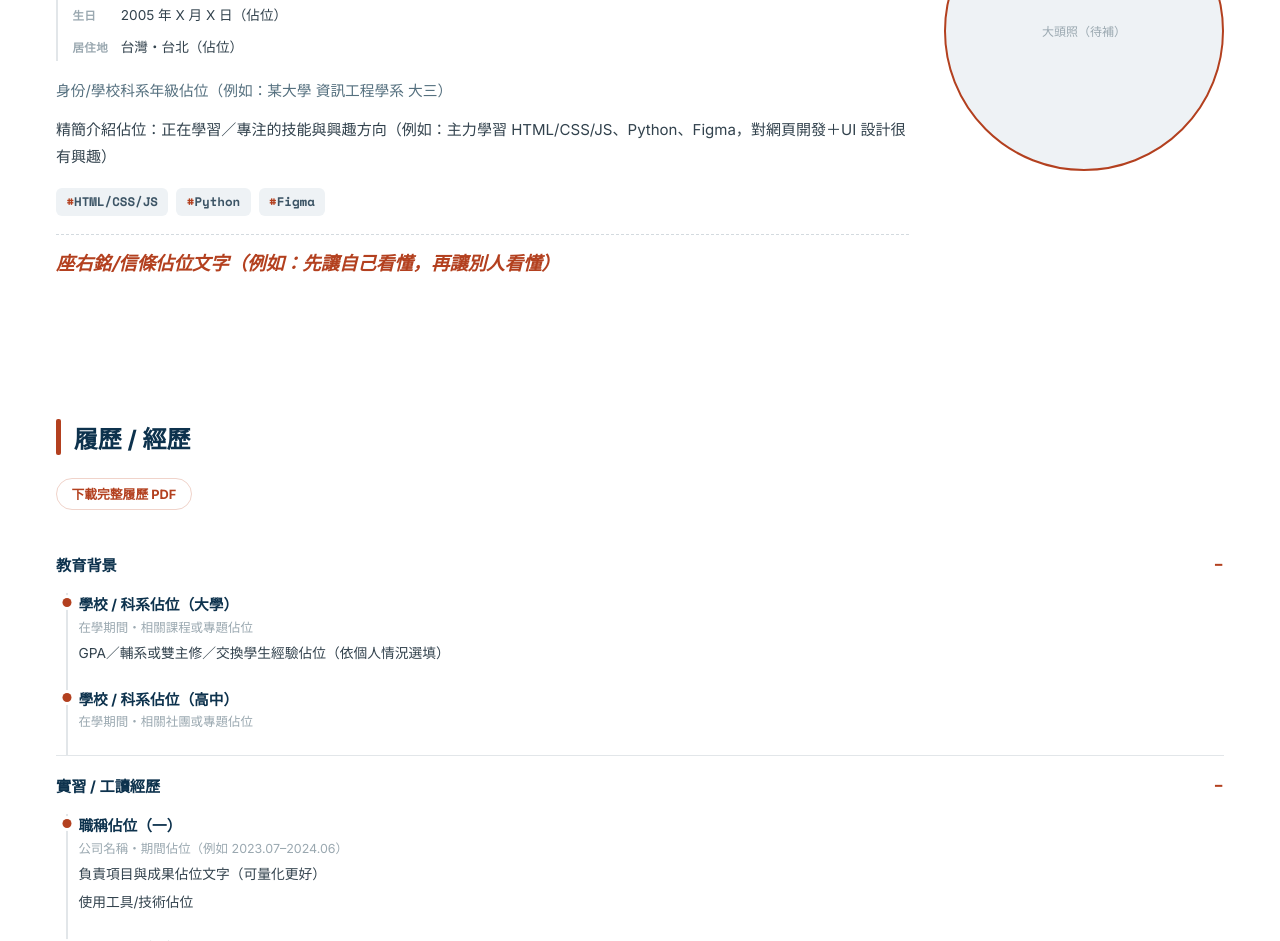
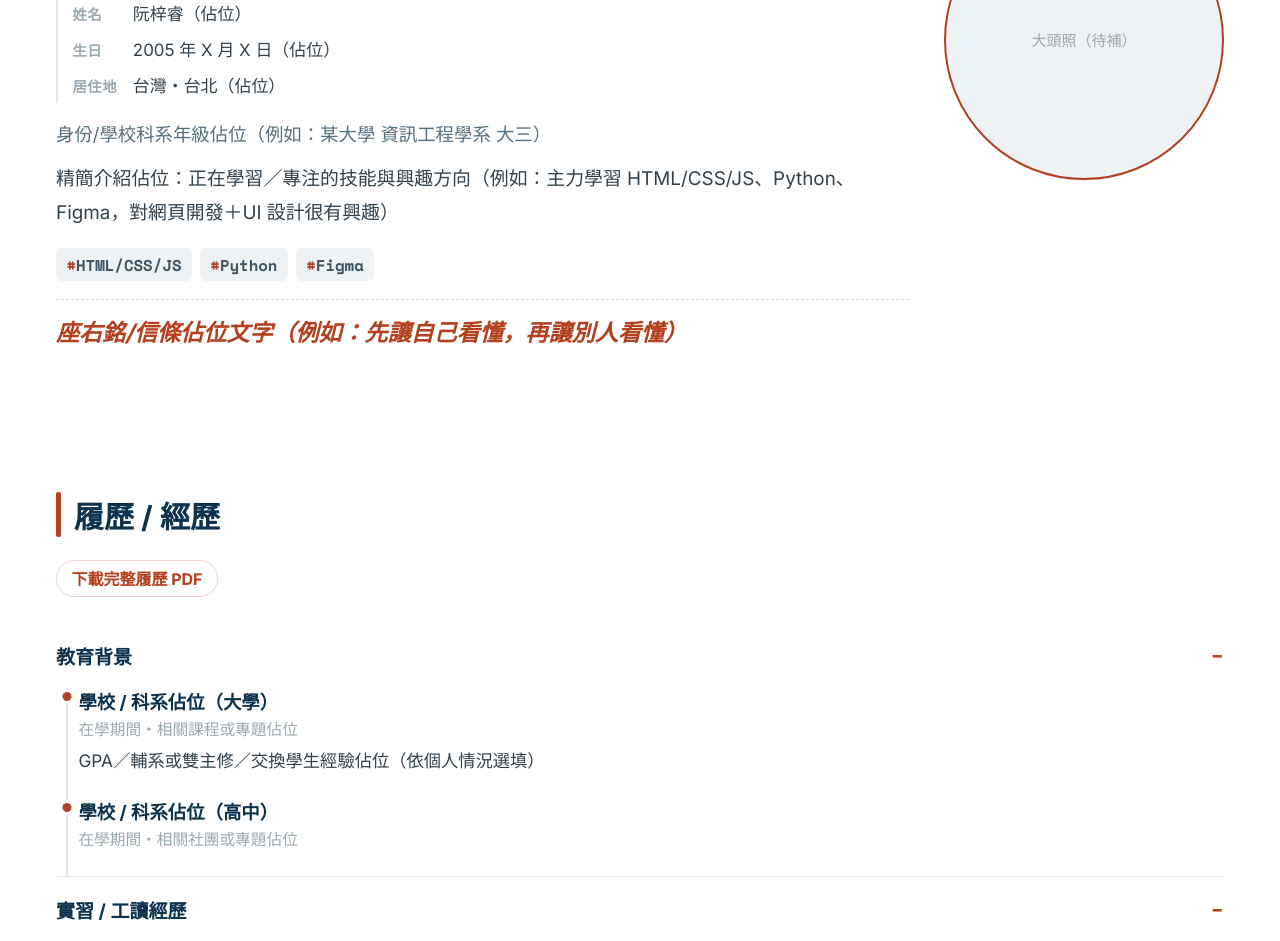
Before and after one commit to asyray951223-web/RUAN_ZI_RUI-Personal-Information-Website, a website: page src/pages/index.html in a window 1280 px wide. Shown: the part 307-1248 px from the top of the page. Drawn offline with nearby package versions, Linux system fonts and the light colour scheme.

Commit message:
#about、#resume 補上留白 clamp() 與字體 ×1.25 等比例放大
- #resume：新增 .resume 的 clamp() 流體留白，數值比照 #about 已確認的方案
- #about／#resume 共 18 處 font-size 全部乘以 1.25 並四捨五入，放大後相對大小層級維持不變；letter-spacing/max-width 為相對單位自動跟著縮放，未另外調整
- claude_core_assistant.md 補上對應變更紀錄

Co-Authored-By: Claude Sonnet 5 <noreply@anthropic.com>

```diff
--- a/src/styles/pages/_about.scss
+++ b/src/styles/pages/_about.scss
@@ -15,11 +15,12 @@
 // .about__eyebrow：標題列，短豎線色塊 + 「自我介紹」文字；
 // 這次改版把字級從 0.95rem 大幅放大到 1.5rem，讓它有真正「區塊標題」的份量，
 // 不再只是小型的標籤字
+// 這次全區塊 ×1.25 放大：1.5rem → 1.88rem
 .about__eyebrow {
   display: flex;
   align-items: center;
   gap: 0.8rem;
-  font-size: 1.5rem;
+  font-size: 1.88rem;
   font-weight: 800;
   color: $color-deep-space-blue;
   margin-bottom: 1.6rem;
@@ -48,18 +49,20 @@
   padding: 0;
   border-left: 2px solid #e2e6e9;
 
+  // 這次全區塊 ×1.25 放大：0.85rem → 1.06rem
   li {
     padding: 0.35rem 0 0.35rem 0.9rem;
-    font-size: 0.85rem;
+    font-size: 1.06rem;
     color: #32424d;
   }
 
+  // 這次全區塊 ×1.25 放大：0.72rem → 0.9rem
   b {
     display: inline-block;
     width: 4.2em; // 固定寬度讓欄位名稱對齊，數值統一從同一個位置開始
     color: #9aa8b0;
     font-weight: 700;
-    font-size: 0.72rem;
+    font-size: 0.9rem;
     letter-spacing: 0.04em;
   }
 }
@@ -98,7 +101,8 @@
   border: 2px solid $color-accent;
   background: #eef2f5;
   color: #9aa8b0;
-  font-size: 0.75rem;
+  // 這次全區塊 ×1.25 放大：0.75rem → 0.94rem
+  font-size: 0.94rem;
   text-align: center;
   // 目前是 <div> 佔位，對它沒有作用；先加上是為了之後換成 <img> 放真實照片時，
   // 就算照片長寬比不是正方形也會自動裁切填滿圓形，不會被拉伸變形
@@ -107,9 +111,10 @@
 
 // .about__tagline：主題字句，全卡片視覺焦點，顏色直接沿用 $color-deep-space-blue，
 // 跟 header 背景同一個深藍，讓卡片跟 header 的品牌色有視覺連結
+// 這次全區塊 ×1.25 放大：1.6rem → 2rem
 .about__tagline {
   margin: 0 0 0.5rem;
-  font-size: 1.6rem;
+  font-size: 2rem;
   font-weight: 800;
   line-height: 1.35;
   letter-spacing: -0.01em;
@@ -121,16 +126,18 @@
 
 // .about__identity：身份/職業說明，用從深空藍推導出的中間調灰藍色弱化，
 // 對白底對比度約 5.23:1，通過 WCAG AA 一般文字門檻
+// 這次全區塊 ×1.25 放大：0.92rem → 1.15rem
 .about__identity {
   margin: 0 0 1rem;
-  font-size: 0.92rem;
+  font-size: 1.15rem;
   color: #55707f;
 }
 
 // .about__bio：精簡介紹，深空藍推導出的深灰藍，對白底對比度約 10.38:1，長文字閱讀舒適
+// 這次全區塊 ×1.25 放大：0.94rem → 1.18rem
 .about__bio {
   margin: 0 0 1.1rem;
-  font-size: 0.94rem;
+  font-size: 1.18rem;
   line-height: 1.8;
   color: #32424d;
 }
@@ -145,13 +152,14 @@
 
 // .about__tag：技能標籤，改用等寬字 + ::before 加 "#" 前綴，做成「# 標籤」的 code-chip 觀感，
 // 呼應 header 拼音字首的等寬字語彙，是這張卡片刻意設計的簽名元素，不是示範檔案的灰底圓角膠囊
+// 這次全區塊 ×1.25 放大：0.78rem → 0.98rem
 .about__tag {
   padding: 0.3rem 0.65rem;
   border-radius: 6px;
   background: #eef2f5;
   color: #3d5566;
   font-family: 'Space Mono', monospace;
-  font-size: 0.78rem;
+  font-size: 0.98rem;
   font-weight: 700;
 
   &::before {
@@ -164,11 +172,12 @@
 // 讓分隔線也帶一點本站色彩，而不是示範檔案裡跟品牌無關的灰色；
 // 這次改版把字級從 0.85rem 放大到 1.15rem 並加粗，提升它的視覺份量，
 // 不再只是小字收尾
+// 這次全區塊 ×1.25 放大：1.15rem → 1.44rem
 .about__motto {
   margin: 1.1rem 0 0;
   padding-top: 0.9rem;
   border-top: 1px dashed rgba(13, 50, 77, 0.18);
-  font-size: 1.15rem;
+  font-size: 1.44rem;
   font-weight: 700;
   font-style: italic;
   color: $color-accent;
--- a/src/styles/pages/_resume.scss
+++ b/src/styles/pages/_resume.scss
@@ -15,11 +15,12 @@
 
 // .resume__eyebrow：標題列，做法比照 #about 的 about__eyebrow（短豎線色塊＋文字），
 // 取代原本的 section__title
+// 這次全區塊 ×1.25 放大：1.5rem → 1.88rem
 .resume__eyebrow {
   display: flex;
   align-items: center;
   gap: 0.8rem;
-  font-size: 1.5rem;
+  font-size: 1.88rem;
   font-weight: 800;
   color: $color-deep-space-blue;
   margin-bottom: 1.4rem;
@@ -38,11 +39,12 @@
 
 // .resume__pdf-link：膠囊外框樣式，磚紅文字＋磚紅細外框，不做色塊填滿，
 // 維持「次要動作」的視覺份量（跟下面的手風琴主要內容做出層級區隔）
+// 這次全區塊 ×1.25 放大：0.8rem → 1rem
 .resume__pdf-link {
   display: inline-flex;
   align-items: center;
   gap: 0.4rem;
-  font-size: 0.8rem;
+  font-size: 1rem;
   font-weight: 700;
   color: $color-accent;
   text-decoration: none;
@@ -59,12 +61,13 @@
 }
 
 // .resume__subtitle：<summary>，拿掉瀏覽器預設的三角形箭頭，改用等寬字的 +/− 當展開/收合圖示
+// 這次全區塊 ×1.25 放大：0.95rem → 1.19rem
 .resume__subtitle {
   display: flex;
   align-items: center;
   justify-content: space-between;
   padding: 1rem 0;
-  font-size: 0.95rem;
+  font-size: 1.19rem;
   font-weight: 700;
   color: $color-deep-space-blue;
   cursor: pointer;
@@ -76,11 +79,12 @@
   }
 
   // 用等寬字的 + 當「展開」圖示，呼應全站終端機語彙（Space Mono）
+  // 這次全區塊 ×1.25 放大：1.1rem → 1.38rem
   &::after {
     content: '+';
     color: $color-accent;
     font-family: 'Space Mono', monospace;
-    font-size: 1.1rem;
+    font-size: 1.38rem;
   }
 }
 
@@ -167,25 +171,28 @@
 
 // 內容欄位的字級/顏色：h4 名稱用深空藍、meta 用淺灰、desc 類段落用深灰藍，
 // 灰階沿用 #about 已經用過的同一批寫死值，維持全站配色一致，不新增變數
+// 這次全區塊 ×1.25 放大：0.92rem → 1.15rem
 .resume__edu-school,
 .resume__job-title,
 .resume__project-title,
 .resume__cert-name,
 .resume__award-name {
   margin: 0 0 0.2rem;
-  font-size: 0.92rem;
+  font-size: 1.15rem;
   color: $color-deep-space-blue;
 }
 
+// 這次全區塊 ×1.25 放大：0.78rem → 0.98rem
 .resume__edu-meta,
 .resume__job-meta,
 .resume__cert-meta,
 .resume__award-meta {
   margin: 0 0 0.4rem;
-  font-size: 0.78rem;
+  font-size: 0.98rem;
   color: #9aa8b0;
 }
 
+// 這次全區塊 ×1.25 放大：0.86rem → 1.08rem
 .resume__edu-extra,
 .resume__job-desc,
 .resume__job-tools,
@@ -193,7 +200,7 @@
 .resume__project-role,
 .resume__campus {
   margin: 0 0 0.3rem;
-  font-size: 0.86rem;
+  font-size: 1.08rem;
   line-height: 1.7;
   color: #32424d;
 }
@@ -209,8 +216,9 @@
   list-style: none;
 }
 
+// 這次全區塊 ×1.25 放大：0.72rem → 0.9rem
 .resume__project-tag {
-  font-size: 0.72rem;
+  font-size: 0.9rem;
   padding: 0.2rem 0.55rem;
   border-radius: 6px;
   background: #eef2f5;
@@ -223,8 +231,9 @@
   }
 }
 
+// 這次全區塊 ×1.25 放大：0.82rem → 1.03rem
 .resume__project-link {
-  font-size: 0.82rem;
+  font-size: 1.03rem;
   color: $color-accent;
   display: inline-block;
   margin-top: 0.4rem;
```
Also changed, not shown: claude_core_assistant.md (+16 -0 lines), src/styles/main.css, 1 other file.
